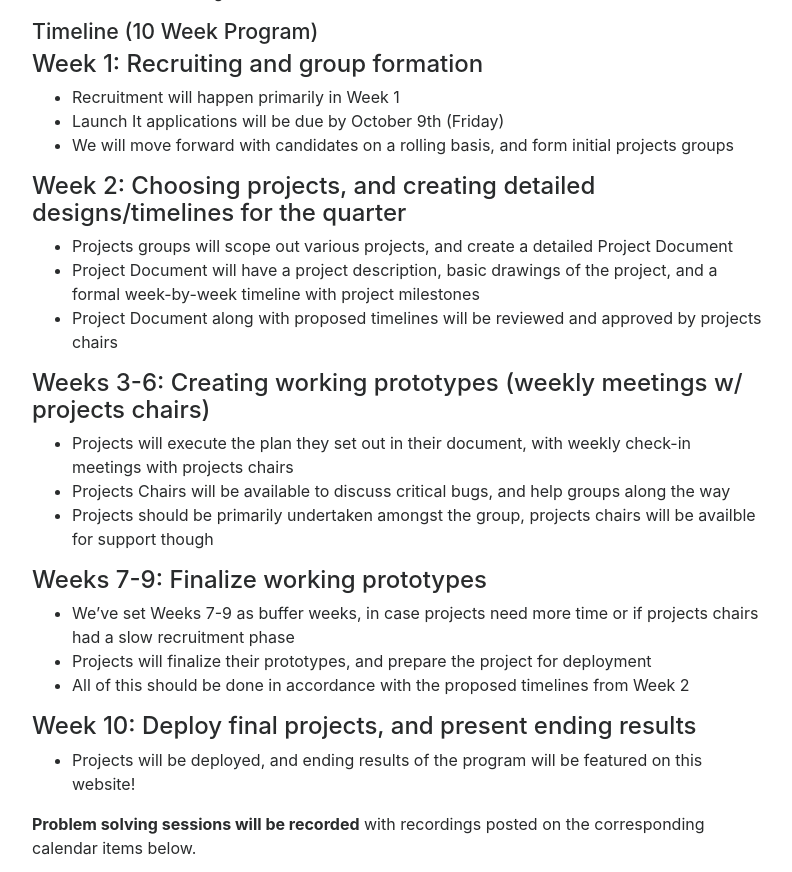
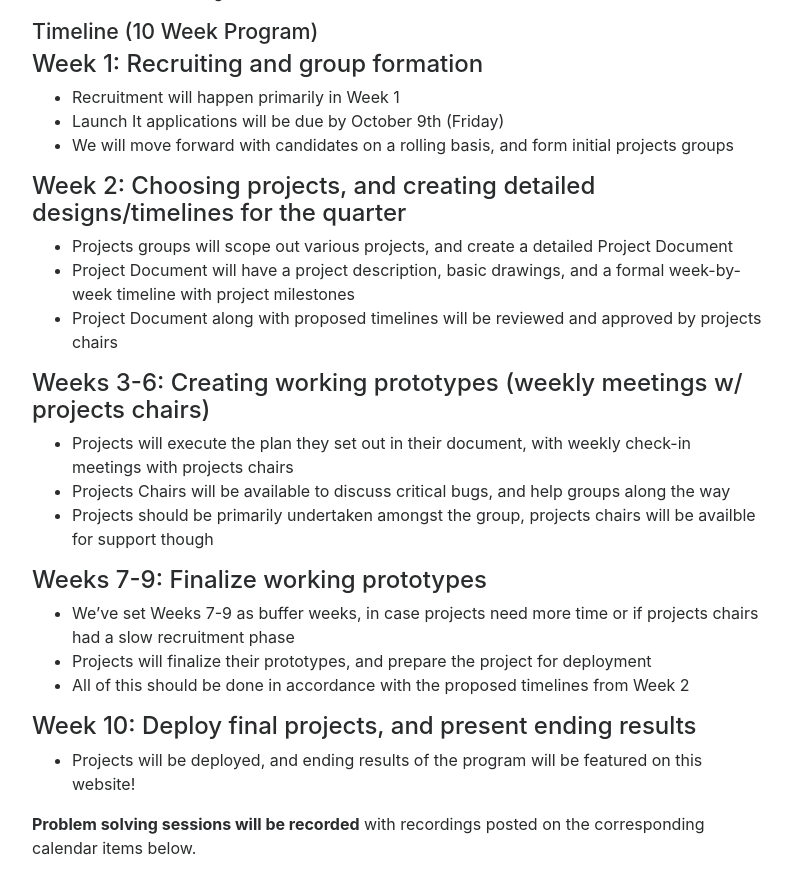
Before and after one commit to ucsdcses/tridev, a Jekyll site: the page built from index.md, in a window 1280 px wide and 900 px high, scrolled down 334 px, cut to the strip 0-872 px from the top of the window. Shown: the whole strip, without its empty margins (243-1035 px from the left). Built offline with Jekyll 4.4.1, drawn with Linux system fonts in a browser that asks for light colours; nearby versions of some CDN libraries; our own code applies the rules of GitHub Pages for plain Markdown files.

Commit message:
Update index.md

```diff
--- a/index.md
+++ b/index.md
@@ -33,7 +33,7 @@ Students are set into groups of 4/5 people, and build software projects througho
 
 #### Week 2: Choosing projects, and creating detailed designs/timelines for the quarter
 - Projects groups will scope out various projects, and create a detailed Project Document
-- Project Document will have a project description, basic drawings of the project, and a formal week-by-week timeline with project milestones
+- Project Document will have a project description, basic drawings, and a formal week-by-week timeline with project milestones
 - Project Document along with proposed timelines will be reviewed and approved by projects chairs
 
 #### Weeks 3-6: Creating working prototypes (weekly meetings w/ projects chairs)
```
